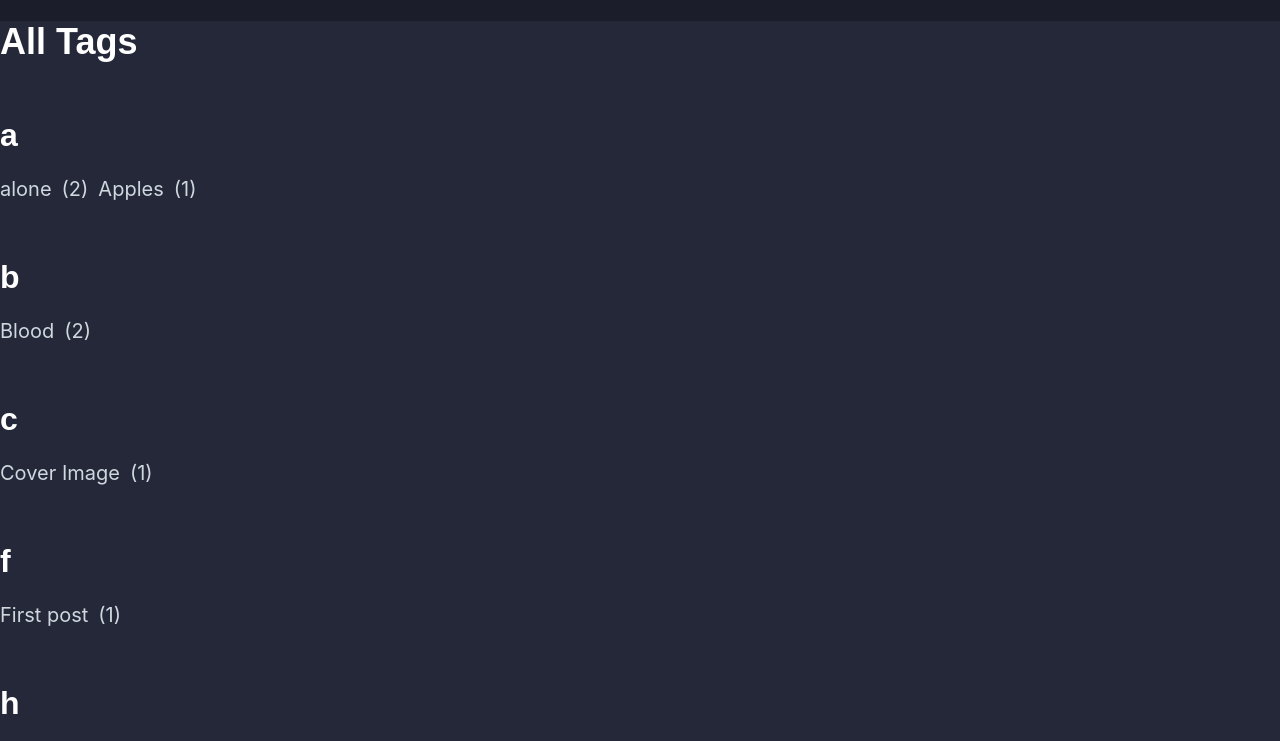
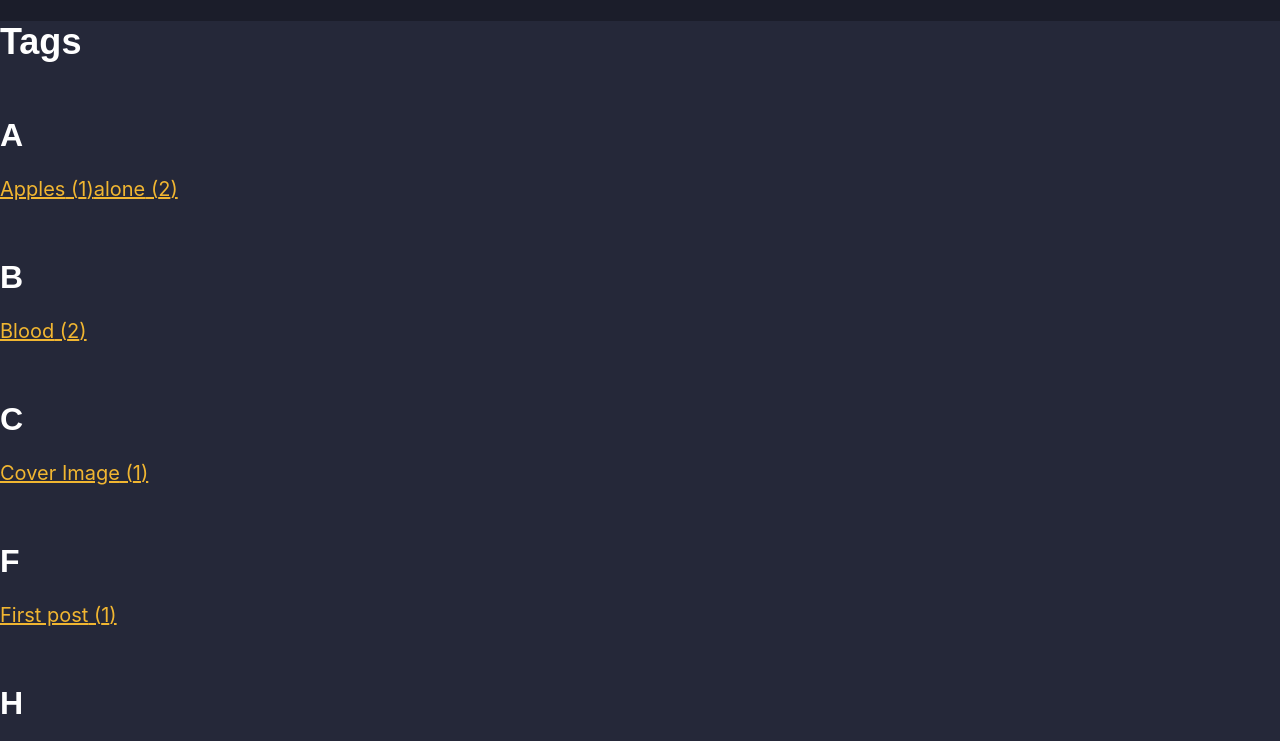
Before and after one commit to Knochenmark/gatsby-starter-level-2, a Gatsby site: page /tags in a window 1280 px wide. Shown: the part 59-800 px from the top of the page. Built offline with nearby package versions, Linux system fonts and the light colour scheme; Gatsby itself is replaced by a stand-in of ours.

Commit message:
tags page and invidual tag functionality is working, styling is left

```diff
--- a/gatsby-node.js
+++ b/gatsby-node.js
@@ -1,5 +1,6 @@
 const { createFilePath } = require(`gatsby-source-filesystem`);
 const path = require('path');
+
 exports.onCreateNode = ({ node, getNode, actions }) => {
   //called when node created/updated
   const { createNodeField } = actions;
@@ -29,9 +30,16 @@ exports.createPages = async ({ graphql, actions }) => {
             }
           }
         }
+
+        tagsGroup: allMarkdownRemark(limit: 2000) {
+          group(field: frontmatter___tags) {
+            fieldValue
+          }
+        }
       }
     `
   );
+
   result.data.allMarkdownRemark.edges.forEach(({ node }) => {
     createPage({
       path: `blog${node.fields.slug}`,
@@ -43,4 +51,17 @@ exports.createPages = async ({ graphql, actions }) => {
       },
     });
   });
+
+  const tags = result.data.tagsGroup.group;
+  const tagTemplate = path.resolve('src/templates/tags.js');
+
+  tags.forEach(tag => {
+    createPage({
+      path: `/tags/${tag.fieldValue}/`,
+      component: tagTemplate,
+      context: {
+        tag: tag.fieldValue,
+      },
+    });
+  });
 };
--- a/src/components/tags/index.js
+++ b/src/components/tags/index.js
@@ -1,6 +1,5 @@
 import PropTypes from 'prop-types';
 import React from 'react';
-import style from './tags.module.styl';
 import { graphql, useStaticQuery } from 'gatsby';
 
 import StyledSpanNumber from './StyledSpanNumber';
--- a/src/components/tags/tags.module.styl
+++ /dev/null
@@ -1,3 +0,0 @@
-.number {
-  padding: 0 10px;
-}
--- a/src/pages/tags.js
+++ b/src/pages/tags.js
@@ -1,17 +1,99 @@
-import { Link } from 'gatsby';
+import { Link, graphql } from 'gatsby';
 import React from 'react';
 import Layout from '../components/layout';
 import SEO from '../components/seo';
+import PropTypes from 'prop-types';
 
-import Tag from '../components/tags';
+const TagsPage = ({
+  data: {
+    allMarkdownRemark: { group },
+    site: {
+      siteMetadata: { title },
+    },
+  },
+}) => {
+  const [alphabet] = React.useState('abcdefghijklmnopqrstuvwxyz'.split(''));
+  const [existingTagsWithAlphabet, setExistingTagsWithAlphabet] = React.useState({});
 
-export default function About() {
+  let tags = group.map(tag => tag.fieldValue);
+
+  React.useEffect(() => {
+    let findExistingTags = {};
+    alphabet.forEach(char => {
+      let regex = new RegExp(`^${char}`, 'i');
+      let filtered = group.filter(tag => {
+        return regex.test(tag.fieldValue);
+      });
+
+      if (filtered.length > 0) {
+        findExistingTags[char] = {};
+        findExistingTags[char]['tags'] = filtered.map(tags => tags.fieldValue);
+        findExistingTags[char]['count'] = filtered.map(tags => tags.totalCount);
+      }
+    });
+    setExistingTagsWithAlphabet(findExistingTags);
+  }, []);
+
+  let elems = Object.entries(existingTagsWithAlphabet).map(([char, data]) => {
+    console.log(char, data);
+    return (
+      <div key={char}>
+        <h2>{char.toUpperCase()}</h2>
+        {data.tags.map((tag, i) => {
+          return (
+            <>
+              <Link to={`/tags/${tag}/`}>
+                {tag} ({data.count[i]})
+              </Link>
+            </>
+          );
+        })}
+      </div>
+    );
+  });
+
   return (
     <Layout>
-      <SEO title="Tags" />
-      <h1>All Tags</h1>
-      <Tag />
-      <Link to="/">Go back to the homepage</Link>
+      <SEO title={title} />
+      <div>
+        <h1>Tags</h1>
+        {Object.values(existingTagsWithAlphabet).length && elems}
+      </div>
     </Layout>
   );
-}
+};
+
+TagsPage.propTypes = {
+  data: PropTypes.shape({
+    allMarkdownRemark: PropTypes.shape({
+      group: PropTypes.arrayOf(
+        PropTypes.shape({
+          fieldValue: PropTypes.string.isRequired,
+          totalCount: PropTypes.number.isRequired,
+        }).isRequired
+      ),
+    }),
+    site: PropTypes.shape({
+      siteMetadata: PropTypes.shape({
+        title: PropTypes.string.isRequired,
+      }),
+    }),
+  }),
+};
+export default TagsPage;
+
+export const pageQuery = graphql`
+  query {
+    site {
+      siteMetadata {
+        title
+      }
+    }
+    allMarkdownRemark(limit: 2000) {
+      group(field: frontmatter___tags) {
+        fieldValue
+        totalCount
+      }
+    }
+  }
+`;
```
Also changed, not shown: src/components/tag/tag.js (deleted, +0 -26 lines), src/templates/tags.js (added, +82 -0 lines), src/components/tag/tag.module.styl (deleted).
